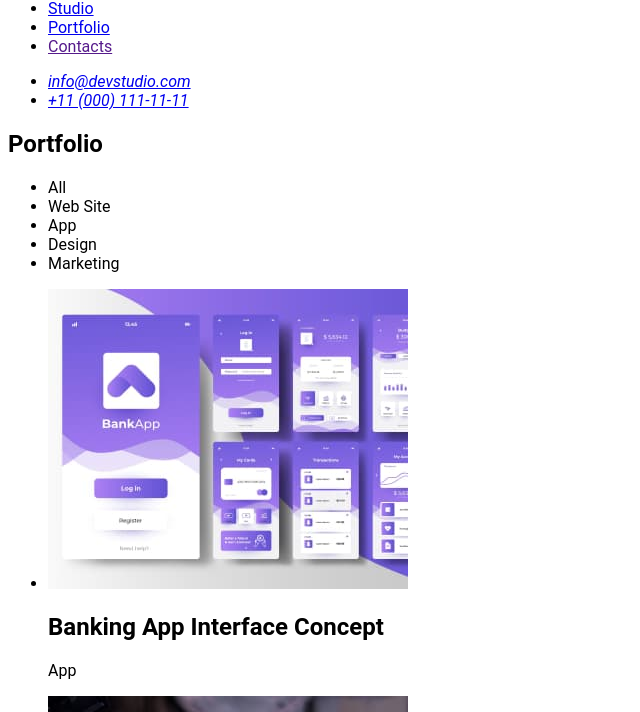
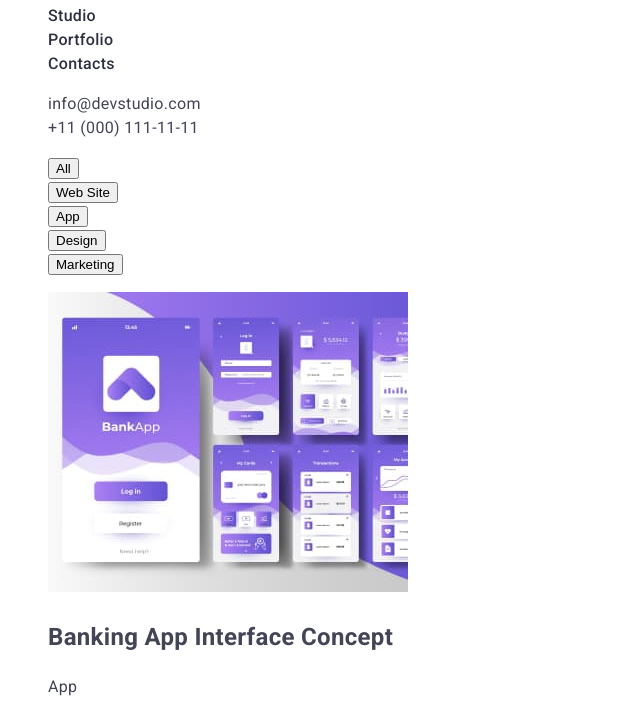
Before and after one commit to Serhii120796/goit-markup-hw-02, a plain HTML site: page portfolio.html in a window 1280 px wide. Shown: the part 44-756 px from the top of the page, without its empty margins (0-640 px from the left). Drawn offline with Linux system fonts and the light colour scheme.

Commit message:
Changes from 05-04-2023

```diff
--- a/css/styles.css
+++ b/css/styles.css
@@ -1,17 +1,52 @@
 body {
-    background-color: #fff;
-    font-family: Roboto;
+  background-color: #ffffff;
+  font-family: "Roboto", sans-serif;
+  font-size: 16px;
+  line-height: 1.5;
+  letter-spacing: 0.02em;
+  color: #434455;
 }
 .list {
-    list-style: none;
+  list-style: none;
 }
-.link {text-decoration: none;}
+.link {
+  text-decoration: none;
+}
 .menu-link {
-    font-family: 'Roboto',
-        sans-serif;
-        font-weight: 500;
-        font-size: 16px;
-        line-height: 24px1.5;
-        letter-spacing: 0.02em;
-        color: #2E2F42;
+  font-weight: 500;
+  font-size: 16px;
+  line-height: 1.5;
+  letter-spacing: 0.02em;
+  color: #2e2f42;
 }
+.menu-link:hover,
+.menu-link:focus {
+  color: #404bbf;
+}
+
+/* Contacts */
+.contact-link {
+  font-style: normal;
+  font-weight: 400;
+  font-size: 16px;
+  line-height: 1.5;
+  letter-spacing: 0.02em;
+  color: #434455;
+}
+.contact-link:hover,
+.contact-link:focus {
+  color: #404bbf;
+}
+
+.modal-btn {
+  font-weight: 500;
+  font-size: 16px;
+  line-height: 1.5;
+  letter-spacing: 0.04em;
+  color: #ffffff;
+  background: #4D5AE5;
+}
+.modal-btn:hover,
+.modal-btn:focus {
+    background: #404BBF;
+  }
--- a/portfolio.html
+++ b/portfolio.html
@@ -5,69 +5,130 @@
     <meta http-equiv="X-UA-Compatible" content="IE=edge" />
     <meta name="viewport" content="width=device-width, initial-scale=1.0" />
     <title>Portfolio</title>
+    <link rel="preconnect" href="https://fonts.googleapis.com" />
+    <link rel="preconnect" href="https://fonts.gstatic.com" crossorigin />
+    <link
+      href="https://fonts.googleapis.com/css2?family=Raleway:wght@800&family=Roboto:wght@400;500;700;900&display=swap"
+      rel="stylesheet"
+    />
     <link rel="stylesheet" href="./css/styles.css" />
   </head>
   <body>
     <!-- Header -->
-    <header>
+    <header class="header">
       <!-- Navigation -->
-      <nav>
+      <nav class="navigation">
         <!-- Logotype -->
-        <a href="./index.html">WebStudio</a>
-        <ul>
-          <li><a href="./index.html">Studio</a></li>
-          <li><a href="./portfolio.html">Portfolio</a></li>
-          <li><a href="">Contacts</a></li>
+        <a class="link logotype" href="./index.html">Web<span>Studio</span></a>
+        <ul class="menu list">
+          <li class="menu-item"><a class="menu-link link" href="./index.html">Studio</a></li>
+          <li class="menu-item"><a class="menu-link link" href="./portfolio.html">Portfolio</a></li>
+          <li class="menu-item"><a class="menu-link link" href="">Contacts</a></li>
         </ul>
       </nav>
       <!-- Contacts -->
-      <address>
-        <ul>
-          <li><a href="mailto:info@devstudio.com">info@devstudio.com</a></li>
-          <li><a href="tel:+110001111111">+11 (000) 111-11-11</a></li>
+      <address class="address">
+        <ul class="contacts list">
+          <li class="contact-item">
+            <a class="contact-link link" href="mailto:info@devstudio.com">info@devstudio.com</a>
+          </li>
+          <li class="contact-item">
+            <a class="contact-link link" href="tel:+110001111111">+11 (000) 111-11-11</a>
+          </li>
         </ul>
       </address>
     </header>
-    <!-- Марія Меличин рекомендувала ставити -->
+    <main>
       <section>
-    <h1>Portfolio</h1>
-    <ul>
-      <li>All</li>
-      <li>Web Site</li>
-      <li>App</li>
-      <li>Design</li>
-      <li>Marketing</li>
+        <h1 hidden>Portfolio</h1>
+        <!-- Filter -->
+        <ul class="list">
+          <li><button class="filter-btn">All</button></li>
+          <li><button class="filter-btn">Web Site</button></li>
+          <li><button class="filter-btn">App</button></li>
+          <li><button class="filter-btn">Design</button></li>
+          <li><button class="filter-btn">Marketing</button></li>
         </ul>
-<ul>
-      <li> <img src="./images/portfolio/img-1.jpg" alt="Software" width="360"/>
+        <ul class="list">
+          <li>
+            <img src="./images/portfolio/img-1.jpg" alt="Software" width="360" />
             <h2>Banking App Interface Concept</h2>
-        <p>App</p></li>
-      <li> <img src="./images/portfolio/img-2.jpg" alt="Payments by phone" width="360" height="300"/>
+            <p>App</p>
+          </li>
+          <li>
+            <img
+              src="./images/portfolio/img-2.jpg"
+              alt="Payments by phone"
+              width="360"
+              height="300"
+            />
             <h2>Cashless Payment</h2>
-        <p>Marketing</p></li>
-      <li> <img src="./images/portfolio/img-3.jpg" alt="Laptop and phone" width="360" height="300"/>
+            <p>Marketing</p>
+          </li>
+          <li>
+            <img
+              src="./images/portfolio/img-3.jpg"
+              alt="Laptop and phone"
+              width="360"
+              height="300"
+            />
             <h2>Meditation App</h2>
-        <p>App</p></li>
-      <li> <img src="./images/portfolio/img-4.jpg" alt="Car interior" width="360" height="300"/>
+            <p>App</p>
+          </li>
+          <li>
+            <img src="./images/portfolio/img-4.jpg" alt="Car interior" width="360" height="300" />
             <h2>Taxi Service</h2>
-        <p>Marketing</p></li>
-      <li> <img src="./images/portfolio/img-5.jpg" alt="Screen illustrations" width="360" height="300"/>
+            <p>Marketing</p>
+          </li>
+          <li>
+            <img
+              src="./images/portfolio/img-5.jpg"
+              alt="Screen illustrations"
+              width="360"
+              height="300"
+            />
             <h2>Screen Illustrations</h2>
-        <p>Design</p></li>
-      <li> <img src="./images/portfolio/img-6.jpg" alt="A girl with a mobile phone" width="360" height="300"/>
+            <p>Design</p>
+          </li>
+          <li>
+            <img
+              src="./images/portfolio/img-6.jpg"
+              alt="A girl with a mobile phone"
+              width="360"
+              height="300"
+            />
             <h2>Online Courses</h2>
-        <p>Marketing</p></li>
-      <ili<img src="./images/portfolio/img-7.jpg" alt="Instagram stories concept" width="360" height="300"/>
+            <p>Marketing</p>
+          </li>
+          <li>
+            <img
+              src="./images/portfolio/img-7.jpg"
+              alt="Instagram stories concept"
+              width="360"
+              height="300"
+            />
             <h2>Instagram Stories Concept</h2>
-        <p>Design</p></li>
-      <li><img src="./images/portfolio/img-8.jpg" alt="Organic products" width="360" height="300"/>
+            <p>Design</p>
+          </li>
+          <li>
+            <img
+              src="./images/portfolio/img-8.jpg"
+              alt="Organic products"
+              width="360"
+              height="300"
+            />
             <h2>Organic Food</h2>
-        <p>Web Site</p></li>
-      <li><img src="./images/portfolio/img-9.jpg" alt="Making coffee" width="360" height="300"/>
+            <p>Web Site</p>
+          </li>
+          <li>
+            <img src="./images/portfolio/img-9.jpg" alt="Making coffee" width="360" height="300" />
             <h2>Fresh Coffee</h2>
-        <p>Web Site</p></li>
+            <p>Web Site</p>
+          </li>
         </ul>
       </section>
+    </main>
+
     <!-- Footer -->
     <footer>
       <!-- Logotype -->
```
Also changed, not shown: index.html (+2 -2 lines). Lines whose indentation alone changed are shown as unchanged.
